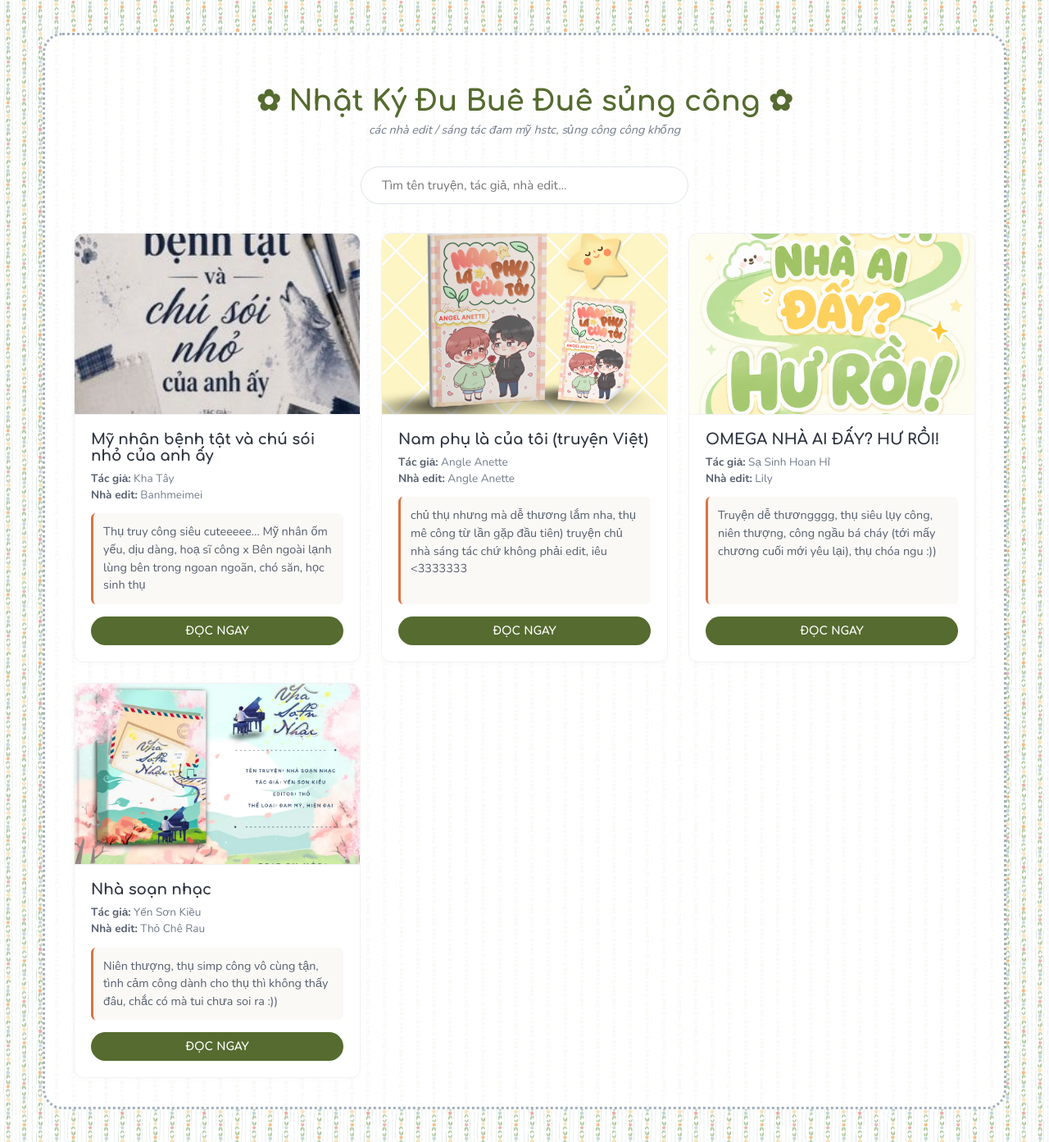
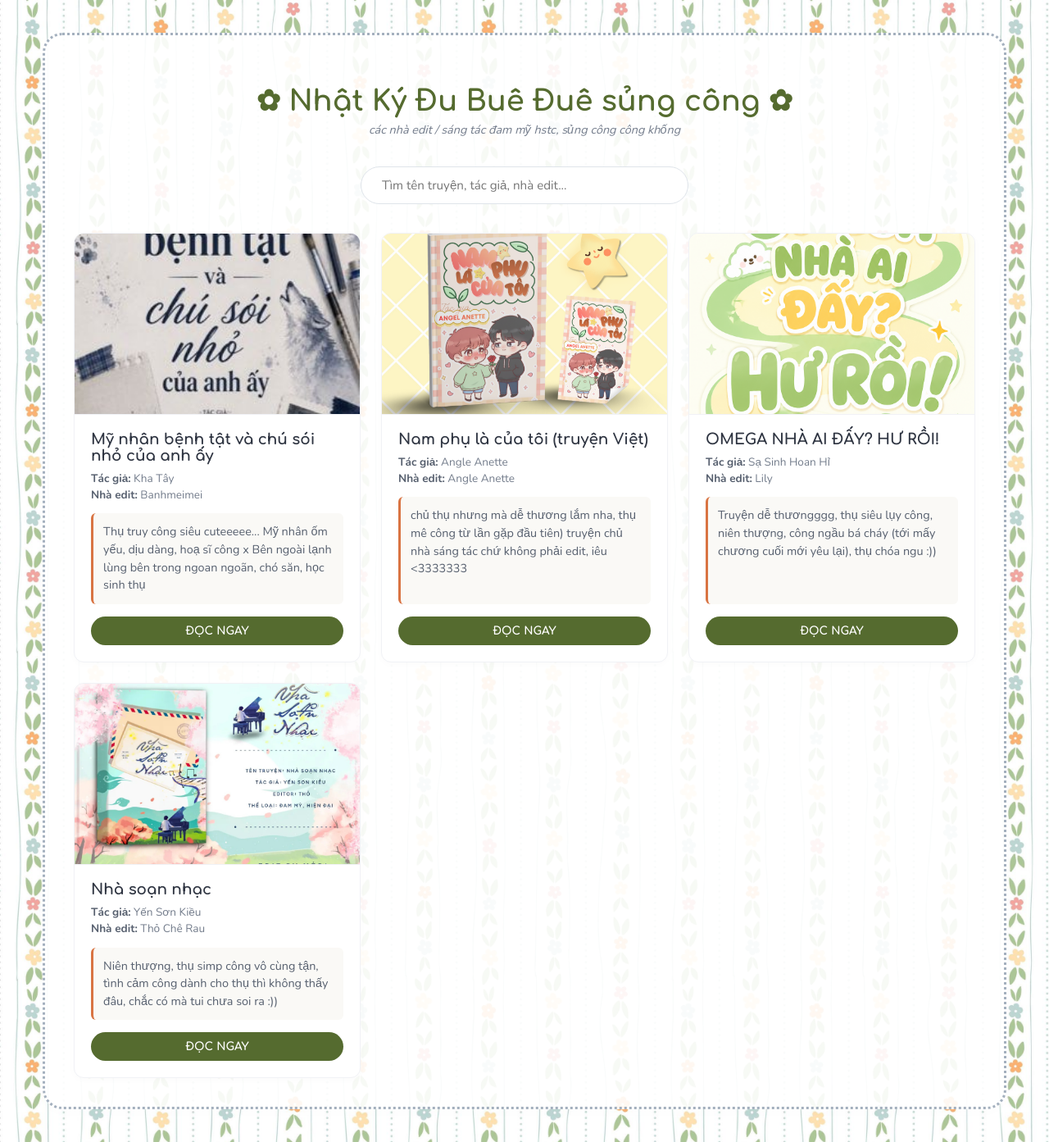
Before and after one commit to PhamNhaDoan/phamnhadoan.github.io, a Jekyll site: the page truyendadoc/index.html, which Jekyll copies as it is, in a window 1280 px wide. Shown: the whole page at 82% size. Built offline with Jekyll 4.4.1, drawn with Linux system fonts in a browser that asks for light colours.

Commit message:
Increase background size in index.html

```diff
--- a/truyendadoc/index.html
+++ b/truyendadoc/index.html
@@ -19,7 +19,7 @@
             font-family: 'Nunito', sans-serif;
             background-image: url('img/pattern3.jpg');
             background-repeat: repeat;
-            background-size: 100px auto;
+            background-size: 400px auto;
             background-attachment: fixed;
             color: var(--text-dark);
             margin: 0;
```
